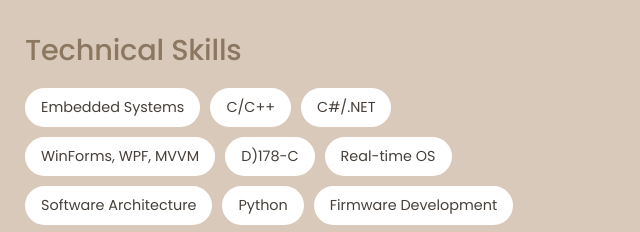
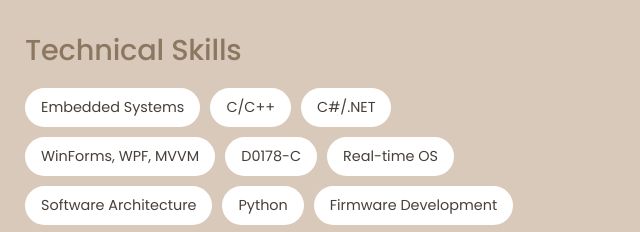
Before and after one commit to alexakirk/alexakirk.github.io, a plain HTML site: page index.html in a window 1280 px wide. Shown: the part 1202-1434 px from the top of the page, 640-1280 px from the left. Drawn offline with Linux system fonts and the light colour scheme.

Commit message:
Update index.html
Fixed misspelling

```diff
--- a/index.html
+++ b/index.html
@@ -603,7 +603,7 @@
                             <span class="skill-tag">C/C++</span>
                             <span class="skill-tag">C#/.NET</span>
                             <span class="skill-tag">WinForms, WPF, MVVM</span>
-                            <span class="skill-tag">D)178-C</span>
+                            <span class="skill-tag">D0178-C</span>
                             <span class="skill-tag">Real-time OS</span>
                             <span class="skill-tag">Software Architecture</span>
                             <span class="skill-tag">Python</span>
```
